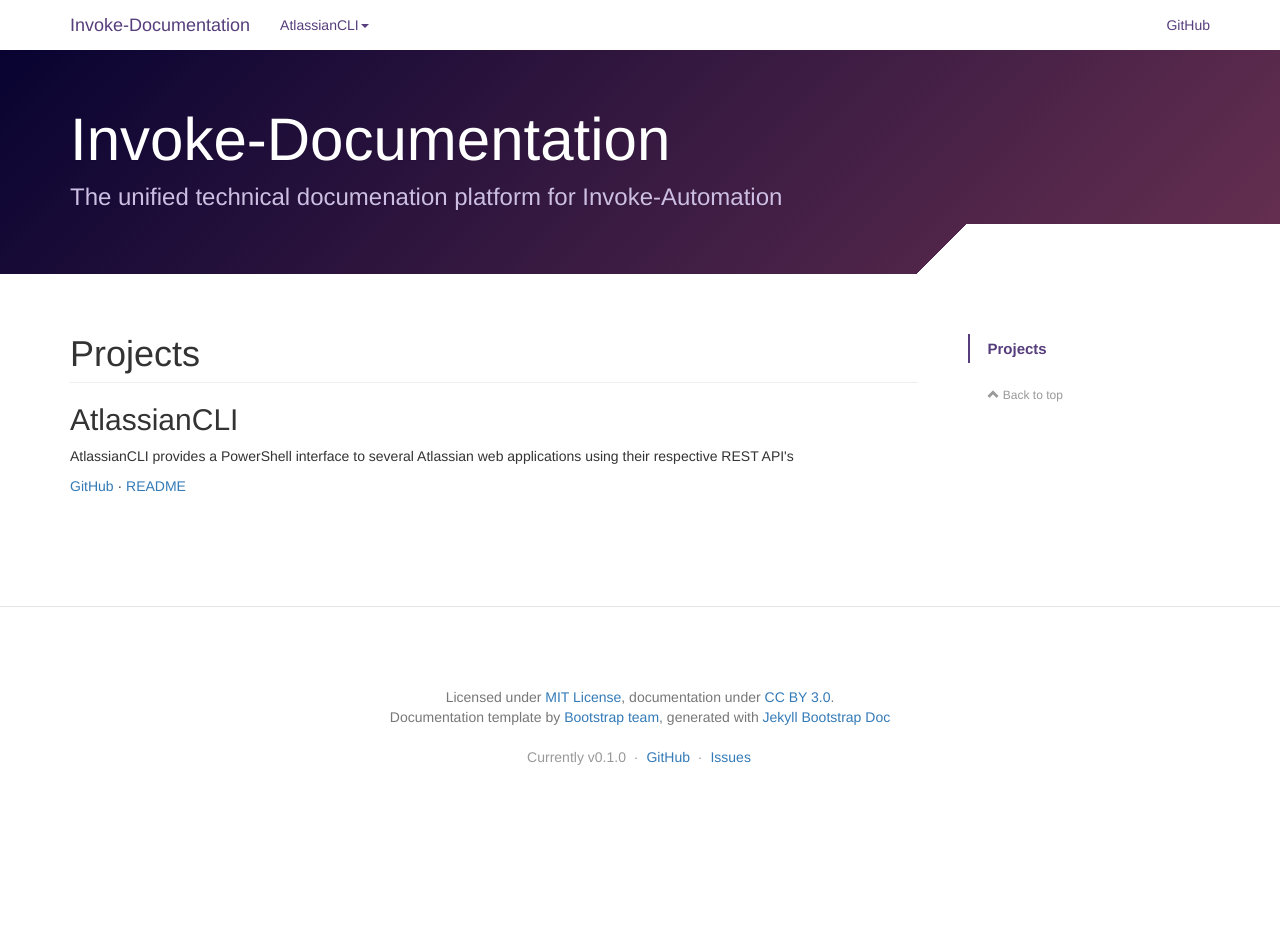
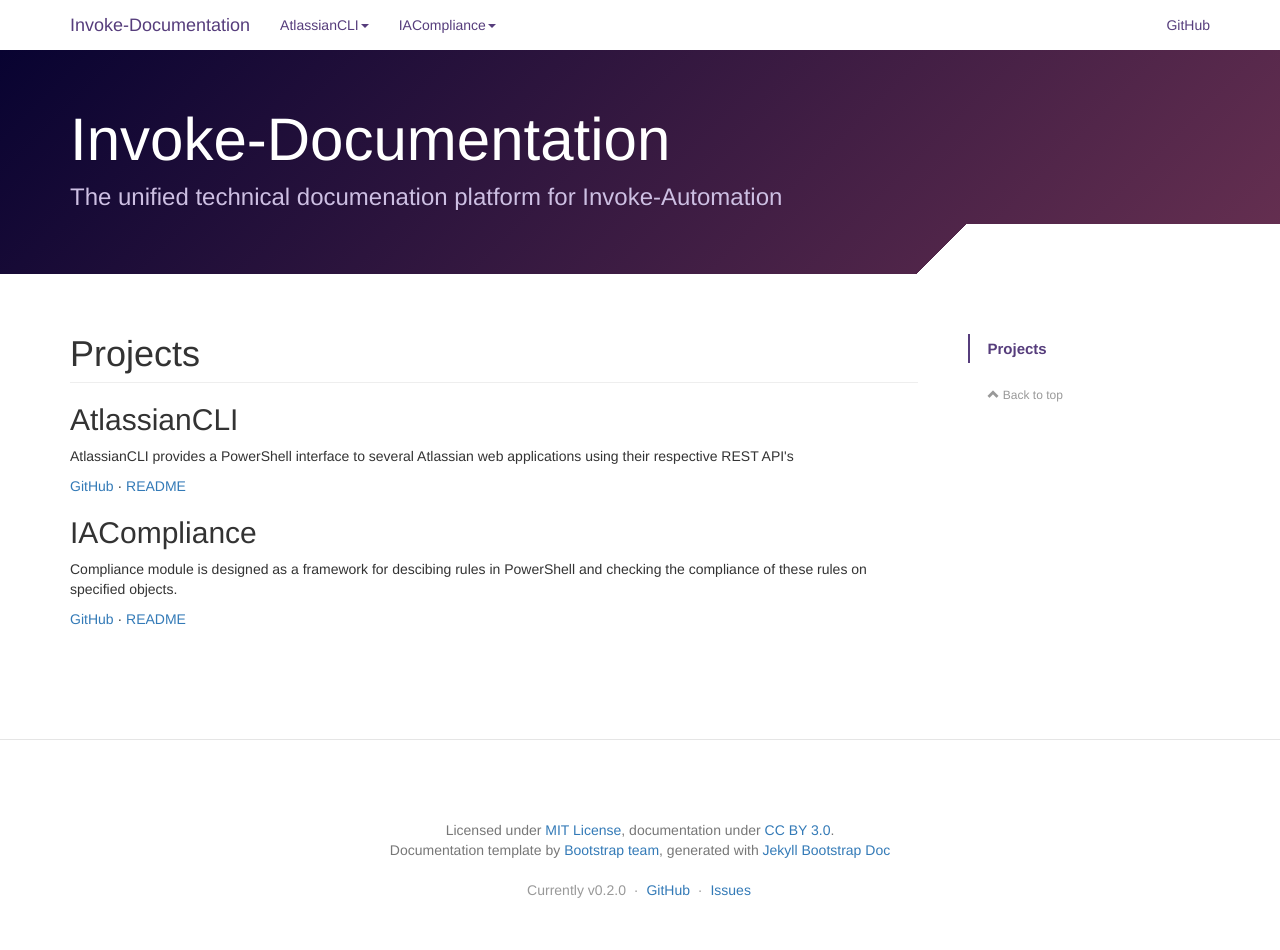
Before and after one commit to Invoke-Automation/Invoke-Documentation, a Jekyll site: the page built from index.html, in a window 1280 px wide. Built offline with Jekyll 4.4.1, drawn with Linux system fonts in a browser that asks for light colours; nearby versions of some CDN libraries; before the commit the page ends 900 px from its top, so only the background shows below that.

Commit message:
Added IACompliance Project

```diff
--- a/_config.yml
+++ b/_config.yml
@@ -1,7 +1,7 @@
 # name of the software
 name: Invoke-Documentation
 # current version of the software
-version: 0.1.0
+version: 0.2.0
 # licence of the software
 license: MIT License
 licenseUrl: http://opensource.org/licenses/MIT
--- a/_data/projects.yml
+++ b/_data/projects.yml
@@ -3,3 +3,8 @@
   github: https://github.com/Invoke-Automation/AtlassianCLI
   index: 0
   path: /projects/AtlassianCLI
+- name: IACompliance
+  description: Compliance module is designed as a framework for descibing rules in PowerShell and checking the compliance of these rules on specified objects.
+  github: https://github.com/Invoke-Automation/IACompliance
+  index: 1
+  path: /projects/IACompliance
```
Also changed, not shown: .gitmodules.
